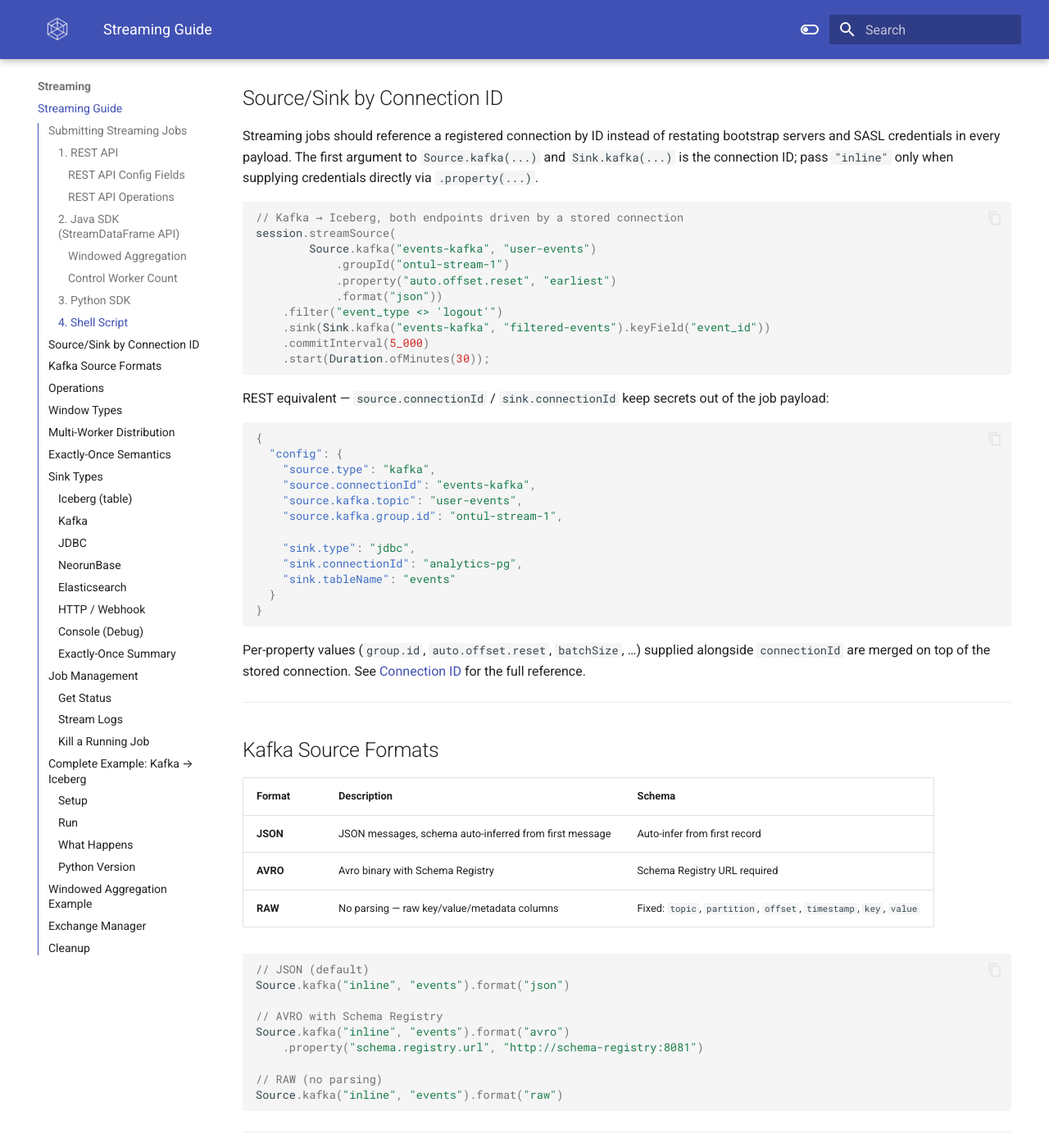
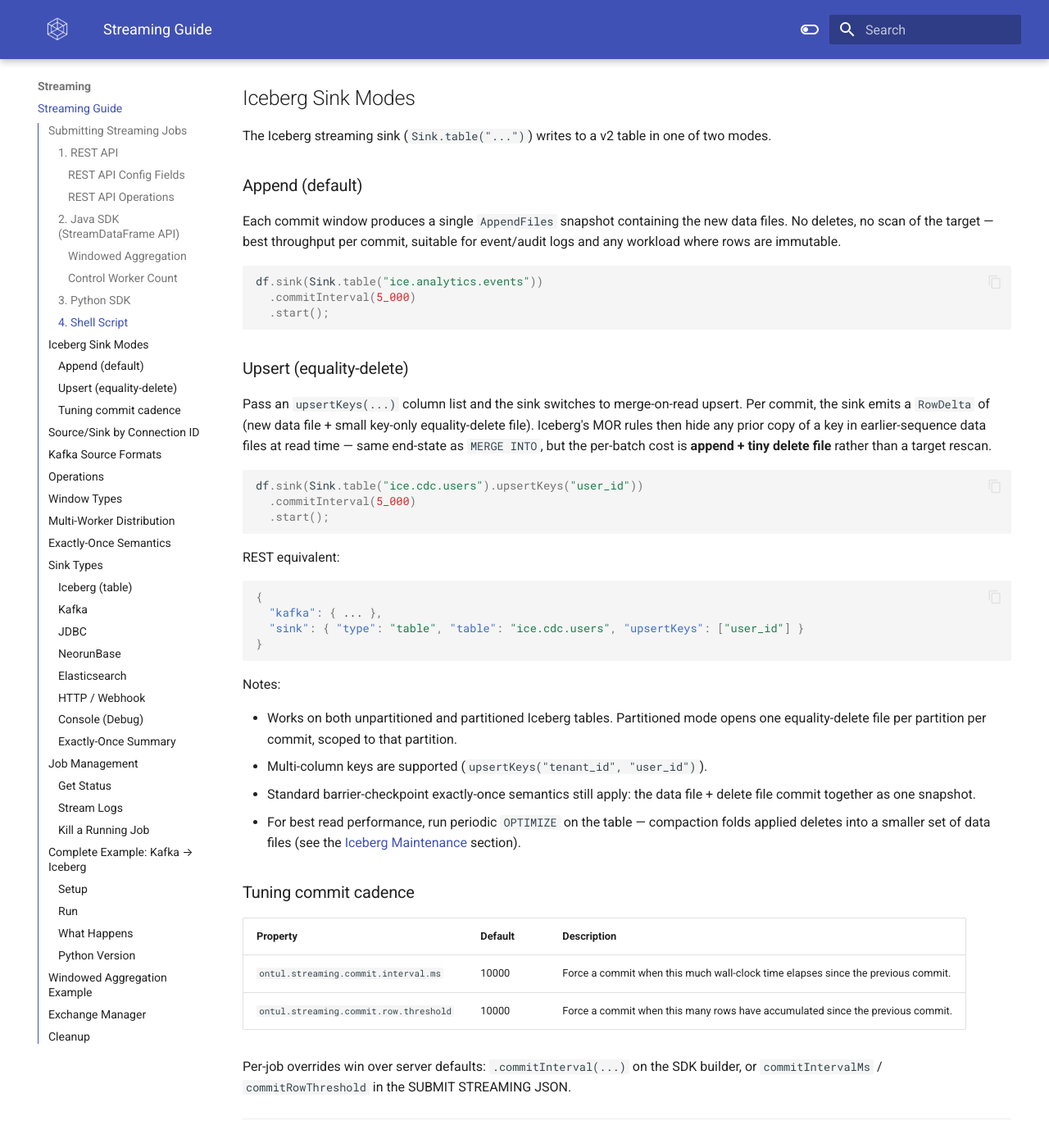
Before and after one commit to cloudcheflabs/ontul-docs, an MkDocs documentation site: the page built from docs/streaming/guide.md, in a window 1280 px wide and 1400 px high, scrolled down 2977 px. Shown: the whole window at 82% size. Built offline with MkDocs 1.6.1 and Material for MkDocs 9.7.7, drawn with Linux system fonts in a browser that asks for light colours; the version menu is left out.

Commit message:
docs updated.

````diff
--- a/docs/streaming/guide.md
+++ b/docs/streaming/guide.md
@@ -130,6 +130,57 @@ print(f"Streaming job started: {job_id}")
 ### 4. Shell Script
 
 `bin/submit.sh` is designed for CLASS and PYTHON jobs. Streaming jobs are submitted via REST API or SDK.
+
+---
+
+## Iceberg Sink Modes
+
+The Iceberg streaming sink (`Sink.table("...")`) writes to a v2 table in one of two modes.
+
+### Append (default)
+
+Each commit window produces a single `AppendFiles` snapshot containing the new data files. No deletes, no scan of the target — best throughput per commit, suitable for event/audit logs and any workload where rows are immutable.
+
+```java
+df.sink(Sink.table("ice.analytics.events"))
+  .commitInterval(5_000)
+  .start();
+```
+
+### Upsert (equality-delete)
+
+Pass an `upsertKeys(...)` column list and the sink switches to merge-on-read upsert. Per commit, the sink emits a `RowDelta` of (new data file + small key-only equality-delete file). Iceberg's MOR rules then hide any prior copy of a key in earlier-sequence data files at read time — same end-state as `MERGE INTO`, but the per-batch cost is **append + tiny delete file** rather than a target rescan.
+
+```java
+df.sink(Sink.table("ice.cdc.users").upsertKeys("user_id"))
+  .commitInterval(5_000)
+  .start();
+```
+
+REST equivalent:
+
+```json
+{
+  "kafka": { ... },
+  "sink": { "type": "table", "table": "ice.cdc.users", "upsertKeys": ["user_id"] }
+}
+```
+
+Notes:
+
+- Works on both unpartitioned and partitioned Iceberg tables. Partitioned mode opens one equality-delete file per partition per commit, scoped to that partition.
+- Multi-column keys are supported (`upsertKeys("tenant_id", "user_id")`).
+- Standard barrier-checkpoint exactly-once semantics still apply: the data file + delete file commit together as one snapshot.
+- For best read performance, run periodic `OPTIMIZE` on the table — compaction folds applied deletes into a smaller set of data files (see the [Iceberg Maintenance](../features/iceberg-integration.md#maintenance) section).
+
+### Tuning commit cadence
+
+| Property | Default | Description |
+|---|---|---|
+| `ontul.streaming.commit.interval.ms` | 10000 | Force a commit when this much wall-clock time elapses since the previous commit. |
+| `ontul.streaming.commit.row.threshold` | 10000 | Force a commit when this many rows have accumulated since the previous commit. |
+
+Per-job overrides win over server defaults: `.commitInterval(...)` on the SDK builder, or `commitIntervalMs` / `commitRowThreshold` in the SUBMIT STREAMING JSON.
 
 ---
 
````
Also changed, not shown: docs/features/iceberg-integration.md (+23 -0 lines).
